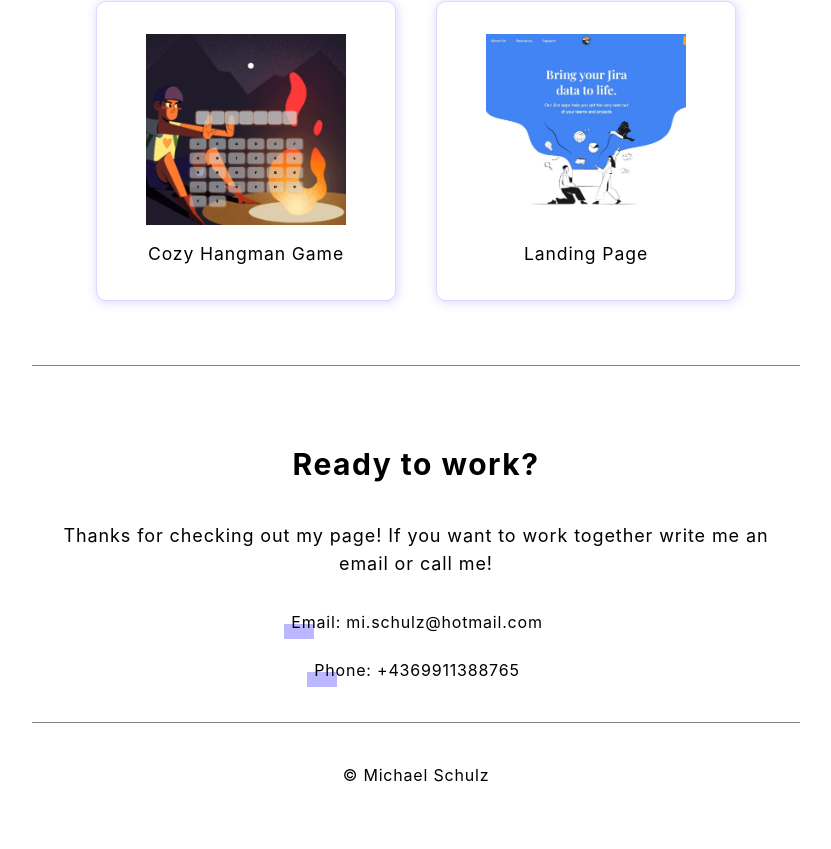
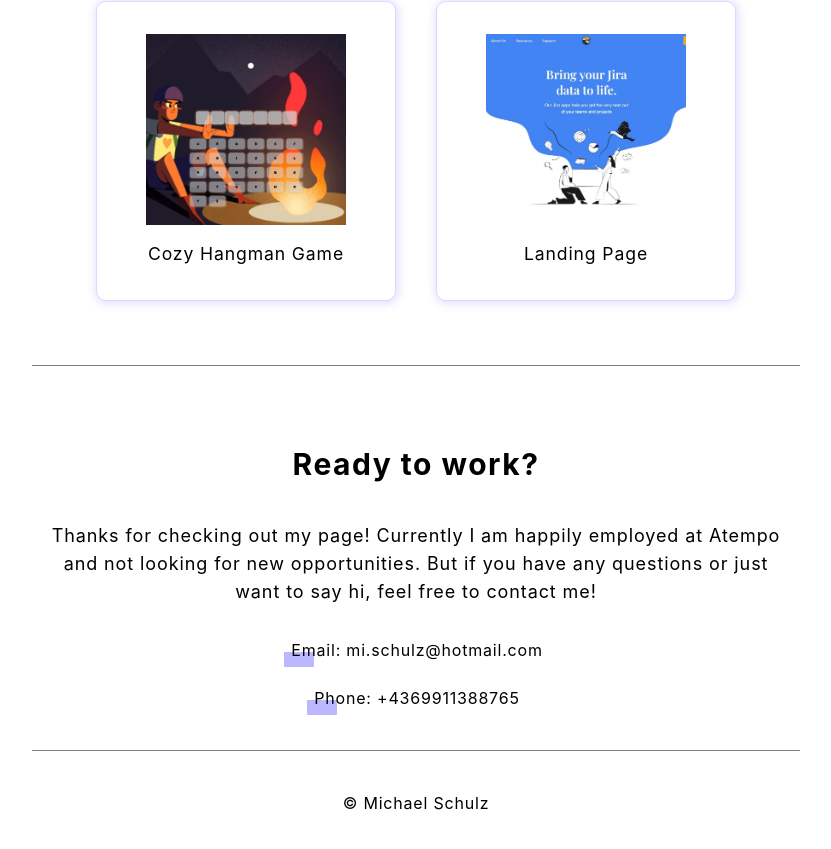
Before and after one commit to mischulz14/ms-portfolio, a Next.js app: page / in a window 1280 px wide. Shown: the part 2590-3439 px from the top of the page, without its empty margins (224-1055 px from the left). Before the commit the page ends 3417 px from the top, so only its background shows below. Built offline with nearby package versions, Linux system fonts and the light colour scheme.

Commit message:
Change contact message

```diff
--- a/components/Contact.js
+++ b/components/Contact.js
@@ -17,8 +17,10 @@ function Contact() {
               Ready to work?
             </h1>
             <p className="mb-8 text-lg description">
-              Thanks for checking out my page! If you want to work together
-              write me an email or call me!
+              Thanks for checking out my page! Currently I am happily employed
+              at <a href="https://www.atempo.at/">Atempo</a> and not looking for
+              new opportunities. But if you have any questions or just want to
+              say hi, feel free to contact me!
             </p>
             <ul className="contact-links">
               <li className="mb-6 contact-item">
```
